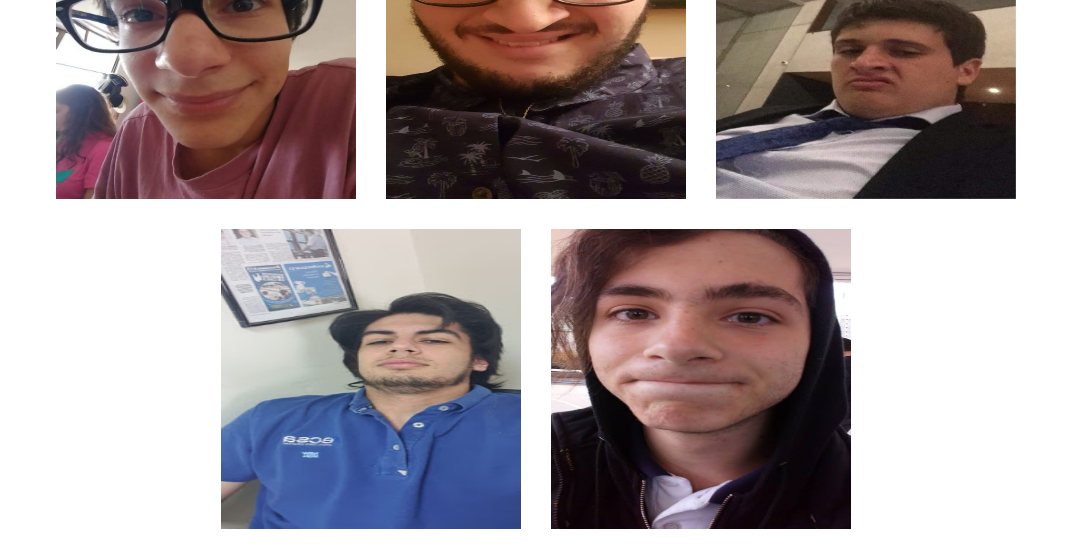
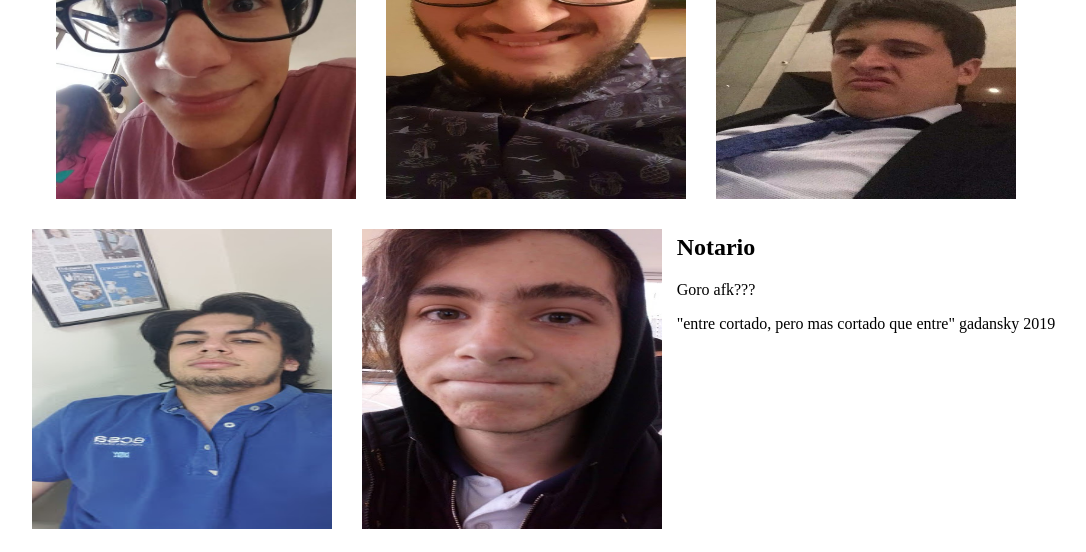
Before and after one commit to satelerd/chchs.com, a plain HTML site: page index.html in a window 1280 px wide. Shown: the part 567-1119 px from the top of the page, without its empty margins (104-1190 px from the left). Drawn offline with Linux system fonts and the light colour scheme.

Commit message:
Update index.html

```diff
--- a/index.html
+++ b/index.html
@@ -124,6 +124,19 @@
       </div>
     </div>
 
-  </div>
+    <div class="buffer"></div>
+
+      <div class="notass">
+
+        <div class="subtitulo">
+          <h2>Notario</h2>
+        </div>
+
+        <div>
+          <p class="nota">Goro afk???</p>
+          <p class="nota">"entre cortado, pero mas cortado que entre" gadansky 2019</p>
+      </div>
+
+    </div>
 </body>
 </html>
```
